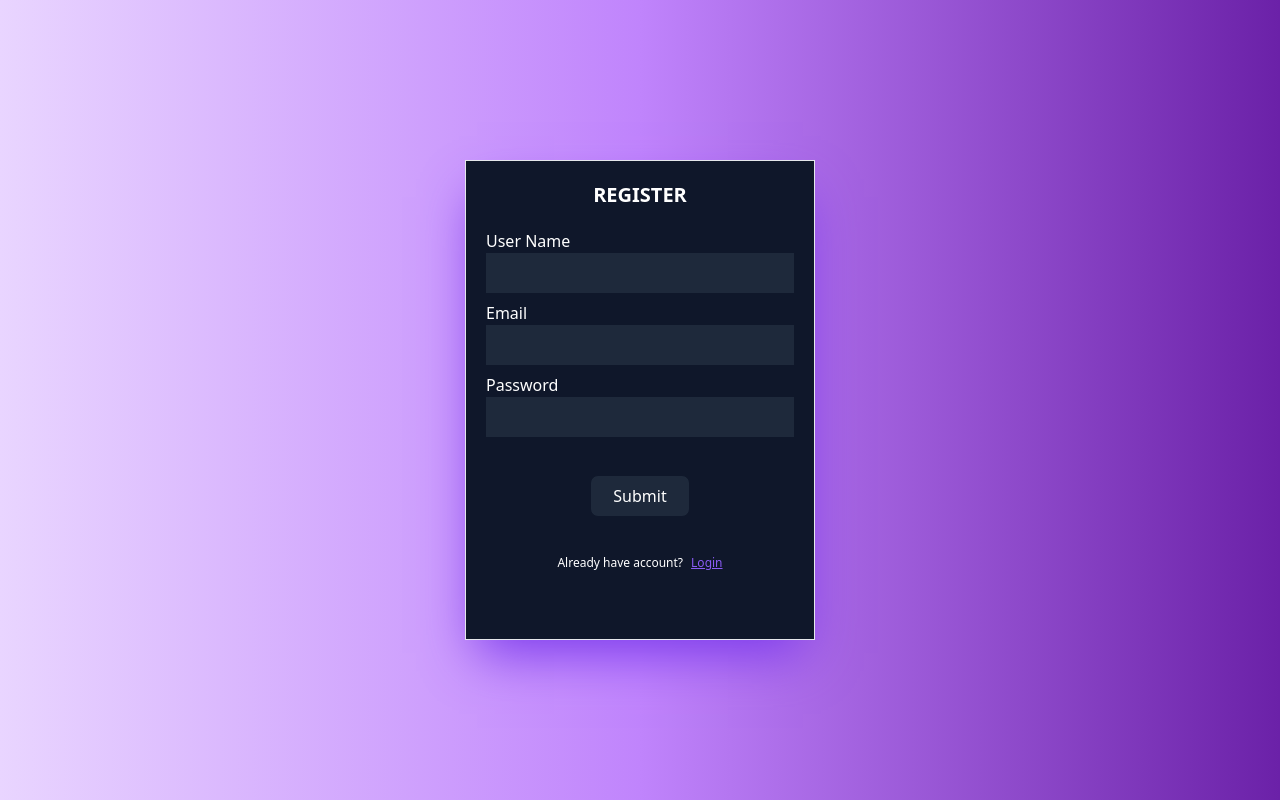
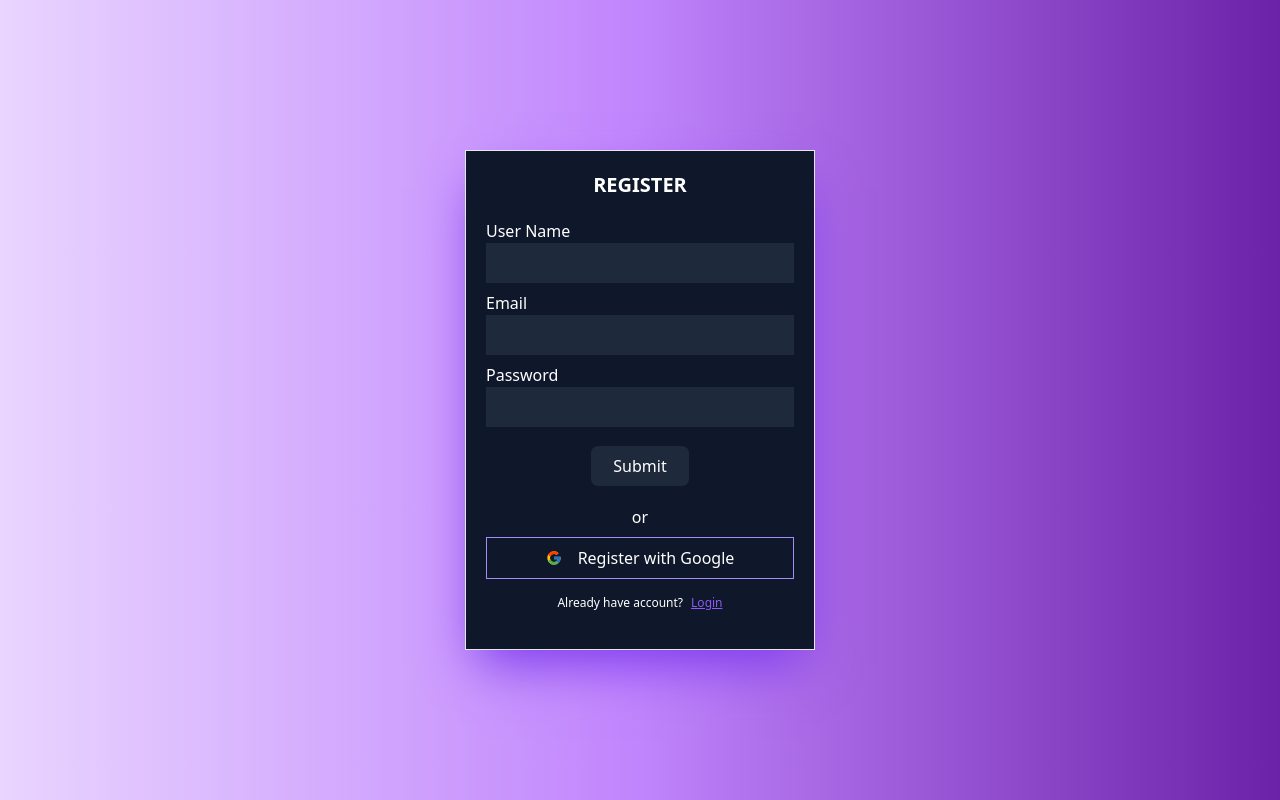
Before and after one commit to CodingNoob84/todo-app, a Next.js app: page /register in a window 1280 px wide. Built offline with nearby package versions, Linux system fonts and the light colour scheme; no server answers.

Commit message:
added footer

```diff
--- a/app/(auth)/login/page.js
+++ b/app/(auth)/login/page.js
@@ -1,7 +1,8 @@
 "use client";
 import { useAuth } from "@/context/AuthContext";
-import React, { useState } from "react";
+import React, { useEffect, useState } from "react";
 import { useRouter } from "next/navigation";
+import { FcGoogle } from "react-icons/fc";
 
 const ValidationFunction = (email, password) => {
   const emailRegex = /^[^\s@]+@[^\s@]+\.[^\s@]+$/;
@@ -19,24 +20,24 @@ const ValidationFunction = (email, password) => {
 
 function LoginPage() {
   const router = useRouter();
-  if (currentUser) {
-    router.push("/");
-  }
   const [email, setEmail] = useState("");
   const [password, setPassword] = useState("");
   const [error, setError] = useState(null);
-  const { login, signup, currentUser } = useAuth();
+  const { login, signup, signupwithGoogle, currentUser } = useAuth();
+  useEffect(() => {
+    if (currentUser) {
+      router.push("/");
+    }
+  }, [currentUser, router]);
   const handleGoogleSignIn = async () => {
-    const result = await signup();
-    console.log(result);
+    const result = await signupwithGoogle();
+    //console.log(result);
   };
 
   const handleLogin = async () => {
     setError(ValidationFunction(email, password));
     if (error === null) {
-      console.log(`email=${email}; password=${password}`);
-      const result = await login(email, password);
-      console.log(result);
+      await login(email, password);
     }
   };
 
@@ -70,7 +71,7 @@ function LoginPage() {
               className="outline-none bg-slate-800 p-2"
             />
           </div>
-          <div className="flex justify-center items-center my-[30px] ">
+          <div className="flex justify-center items-center my-[10px] ">
             <button
               type="button"
               className="outline-none w-[100px] bg-slate-800 p-2 border border-slate-900 hover:bg-violet-500 rounded-lg "
@@ -79,11 +80,20 @@ function LoginPage() {
               Submit
             </button>
           </div>
+          <div className="flex justify-center items-center">or</div>
+          <div
+            className="flex flex-row border border-violet-400 px-3 py-2 justify-center items-center hover:bg-violet-400 hover:text-slate-200 cursor-pointer"
+            onClick={() => handleGoogleSignIn()}
+          >
+            <FcGoogle />
+            <div className="ml-4">Login with Google</div>
+          </div>
+
           <div className="flex flex-row justify-center text-xs gap-2">
             <div>Create a new account? </div>
             <div
               className="underline text-violet-500 cursor-pointer"
-              onClick={() => handleGoogleSignIn()}
+              onClick={() => router.push("/register")}
             >
               Register
             </div>
--- a/app/(auth)/register/page.js
+++ b/app/(auth)/register/page.js
@@ -1,6 +1,8 @@
 "use client";
-import React, { useState } from "react";
+import React, { useEffect, useState } from "react";
 import { useAuth } from "@/context/AuthContext";
+import { FcGoogle } from "react-icons/fc";
+import { useRouter } from "next/navigation";
 
 const ValidationFunction = (username, email, password) => {
   const emailRegex = /^[^\s@]+@[^\s@]+\.[^\s@]+$/;
@@ -19,25 +21,37 @@ const ValidationFunction = (username, email, password) => {
 };
 
 function RegisterPage() {
+  const router = useRouter();
   const [username, setUsername] = useState("");
   const [email, setEmail] = useState("");
   const [password, setPassword] = useState("");
   const [error, setError] = useState(null);
 
-  const { login, signup, currentUser, createUser } = useAuth();
+  const { signup, signupwithGoogle, currentUser } = useAuth();
   //console.log(currentUser);
 
   const submitHandler = async () => {
     setError(ValidationFunction(username, email, password));
     if (error === null) {
-      console.log(`username=${username}; email=${email}; password=${password}`);
-      const result = await createUser(email, password, username);
-      console.log(result);
+      //console.log(`username=${username}; email=${email}; password=${password}`);
+      const result = await signup(email, password, username);
+      //console.log(result);
     }
   };
+
+  const handleGoogleSignIn = async () => {
+    const result = await signupwithGoogle();
+    //console.log(result);
+  };
+
+  useEffect(() => {
+    if (currentUser) {
+      router.push("/");
+    }
+  }, [currentUser]);
   return (
     <div className="min-w-screen min-h-screen flex justify-center items-center bg-gradient-to-r from-purple-200 via-purple-400 to-purple-800">
-      <div className="w-[350px] h-[480px] p-5 flex flex-col gap-5 border bg-slate-900 text-white shadow-2xl shadow-violet-600">
+      <div className="w-[350px] h-[500px] p-5 flex flex-col gap-5 border bg-slate-900 text-white shadow-2xl shadow-violet-600">
         <div className="text-xl font-bold uppercase flex justify-center items-center">
           Register
         </div>
@@ -72,7 +86,7 @@ function RegisterPage() {
               className="outline-none bg-slate-800 p-2"
             />
           </div>
-          <div className="flex justify-center items-center my-[30px] ">
+          <div className="flex justify-center items-center my-[10px] ">
             <button
               type="button"
               onClick={() => submitHandler()}
@@ -81,9 +95,20 @@ function RegisterPage() {
               Submit
             </button>
           </div>
+          <div className="flex justify-center items-center">or</div>
+          <div
+            className="flex flex-row border border-violet-400 px-3 py-2 justify-center items-center hover:bg-violet-400 hover:text-slate-200 cursor-pointer mb-2"
+            onClick={() => handleGoogleSignIn()}
+          >
+            <FcGoogle />
+            <div className="ml-4">Register with Google</div>
+          </div>
           <div className="flex flex-row justify-center text-xs gap-2">
             <div>Already have account? </div>
-            <div className="underline text-violet-500 cursor-pointer">
+            <div
+              className="underline text-violet-500 cursor-pointer"
+              onClick={() => router.push("/login")}
+            >
               Login
             </div>
           </div>
--- a/app/page.js
+++ b/app/page.js
@@ -5,8 +5,9 @@ import TodosData from "@/components/TodosData";
 import { useAuth } from "@/context/AuthContext";
 import useFetchTodos from "@/hooks/fetchTodos";
 import Image from "next/image";
-import { useState } from "react";
+import { useEffect, useState } from "react";
 import { useRouter } from "next/navigation";
+import Footer from "@/components/Footer";
 
 const isObjectEmpty = (obj) => {
   if (obj === null) {
@@ -21,15 +22,18 @@ export default function Home() {
   const { todos, setTodos, loading, error } = useFetchTodos();
   const [todo, setTodo] = useState("");
   const [todoId, setTodoId] = useState("");
-  console.log(todos?.length);
-  console.log(currentUser);
+  //console.log(todos?.length);
+  //console.log(currentUser);
+  useEffect(() => {
     if (!currentUser) {
       router.push("/login");
     }
+  }, [currentUser, router]);
 
   return (
     <main className="flex min-w-screen min-h-screen flex-col bg-gradient-to-r from-purple-200 via-purple-400 to-purple-800">
       <Header currentUser={currentUser} />
+      <div className="flex-1">
         <ToAddBar
           todo={todo}
           setTodo={setTodo}
@@ -46,6 +50,8 @@ export default function Home() {
             setTodoId={setTodoId}
           />
         )}
+      </div>
+      <Footer />
     </main>
   );
 }
--- /dev/null
+++ b/components/Footer.jsx
@@ -0,0 +1,18 @@
+import React from "react";
+import { AiFillFire } from "react-icons/ai";
+import { FaCarSide } from "react-icons/fa";
+import { FcLike } from "react-icons/fc";
+
+function Footer() {
+  return (
+    <div className="w-full mt-[10px] flex flex-row px-[20px] items-center justify-center bg-slate-900 text-slate-200 h-[50px]">
+      <div className="flex flex-row justify-center items-center">
+        Created with <FcLike className="mx-1" /> and by{" "}
+        <FaCarSide className="ml-1" />
+        <AiFillFire className="mr-1 text-red-600" />{" "}
+      </div>
+    </div>
+  );
+}
+
+export default Footer;
--- a/components/TodosData.jsx
+++ b/components/TodosData.jsx
@@ -26,7 +26,7 @@ function TodosData({ todos, setTodos, setTodo, setTodoId }) {
   //console.log(todos);
   const { currentUser } = useAuth();
   const { newTodos, completedTodos } = onSplitArray(todos);
-  console.log(completedTodos);
+  //console.log(completedTodos);
   const handleCompleted = async (id, stageupdate) => {
     const updatedTodos = todos.map((todo) => {
       if (todo.id === id) {
--- a/context/AuthContext.js
+++ b/context/AuthContext.js
@@ -46,13 +46,13 @@ export function AuthProvider({ children }) {
   const [currentUser, setCurrentUser] = useState(null);
   const [loading, setLoading] = useState(true);
 
-  function signup() {
+  function signupwithGoogle() {
     const googleAuth = new GoogleAuthProvider();
     signInWithPopup(auth, googleAuth);
     return;
   }
 
-  const createUser = (email, password, username) => {
+  function signup(email, password, username) {
     return createUserWithEmailAndPassword(auth, email, password).then(
       (userCredential) => {
         const user = userCredential.user;
@@ -61,7 +61,7 @@ export function AuthProvider({ children }) {
         });
       }
     );
-  };
+  }
 
   function login(email, password) {
     return signInWithEmailAndPassword(auth, email, password);
@@ -83,6 +83,7 @@ export function AuthProvider({ children }) {
     currentUser,
     login,
     signup,
+    signupwithGoogle,
     logout,
     createUser,
   };
```
Lines whose indentation alone changed are shown as unchanged.
